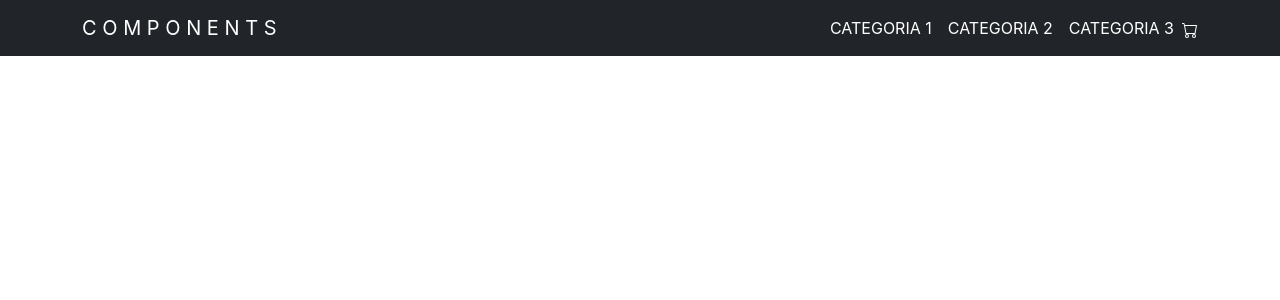
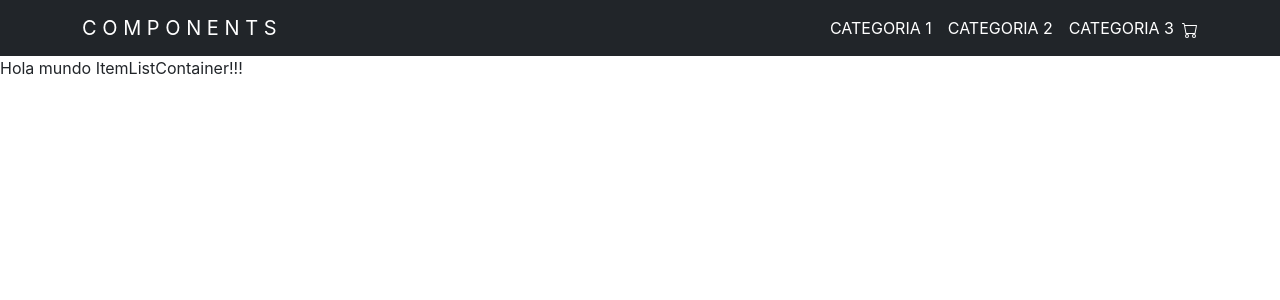
Before and after one commit to danirodri04/components-shop, a React (Create React App) app: page / in a window 1280 px wide. Shown: the top 300 px of the page. Built offline with nearby package versions, Linux system fonts and the light colour scheme.

Commit message:
Proyecto React

```diff
--- a/src/App.js
+++ b/src/App.js
@@ -4,11 +4,11 @@ import ItemListContainer from './components/ItemListContainer'
 
 const App = () => {
   return (
-    <div>
+    <>
       <Navbar />
-      <ItemListContainer />
-    </div>
+      <ItemListContainer msg = "Hola mundo ItemListContainer!!!" />
+    </>
   )
 }
 
-export default App
+export default App;
--- a/src/components/ItemListContainer.jsx
+++ b/src/components/ItemListContainer.jsx
@@ -1,11 +1,11 @@
 import React from 'react'
 
-const ItemListContainer = () => {
+const ItemListContainer = (props) => {
   return (
     <div>
-
+       {props.msg}
     </div>
   )
 }
 
-export default ItemListContainer
+export default ItemListContainer;
--- a/src/components/Navbar.jsx
+++ b/src/components/Navbar.jsx
@@ -30,4 +30,4 @@ const Navbar = () => {
   )
 }
 
-export default Navbar
+export default Navbar;
```
